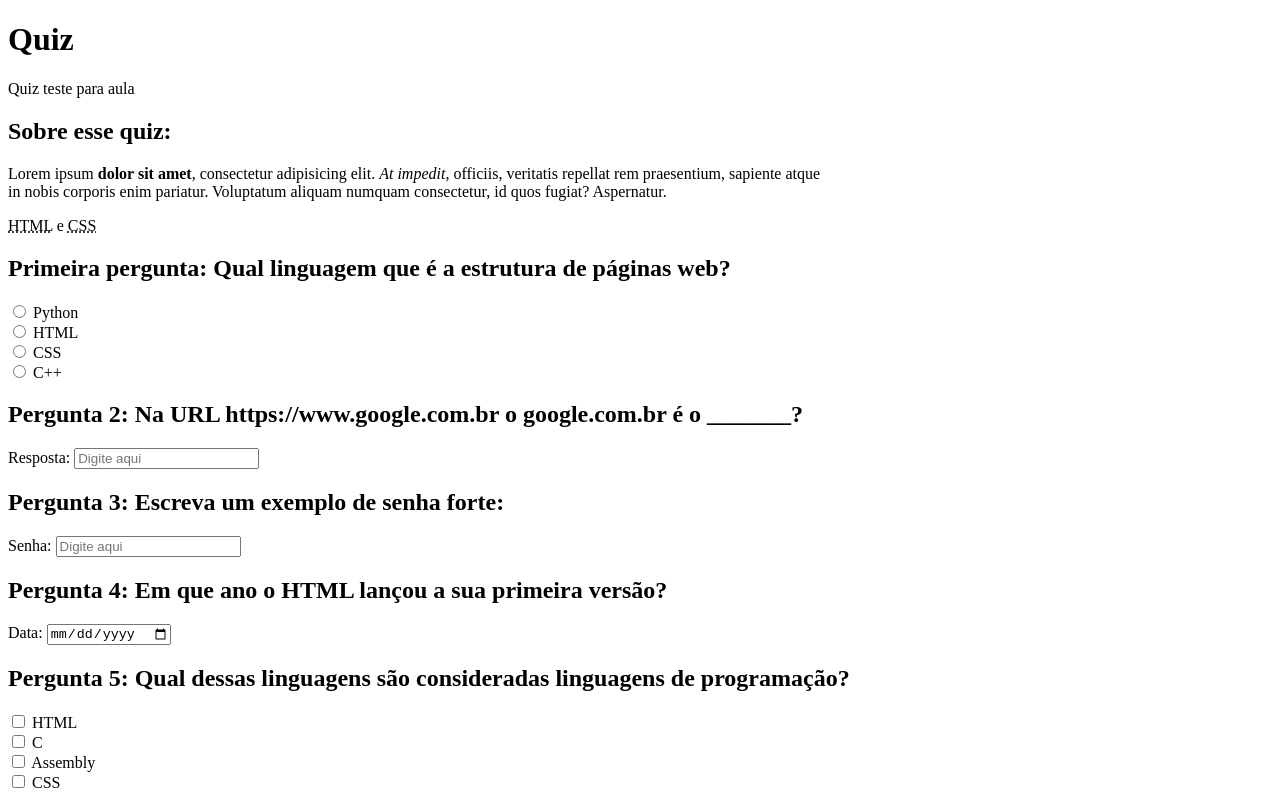
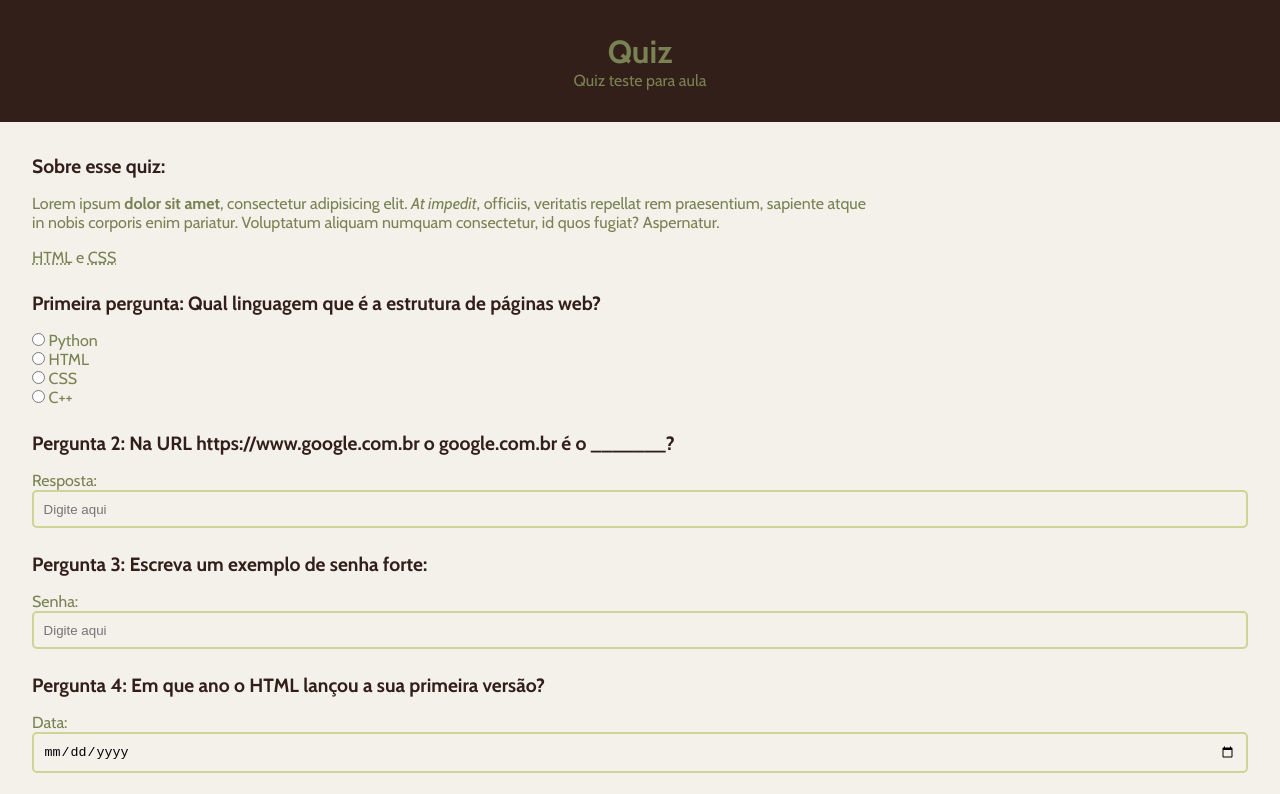
Before and after one commit to CarlosSallet159/HTML, a plain HTML site: page index.html in a window 1280 px wide. Shown: the top 794 px of the page. Drawn offline with nearby package versions, Linux system fonts and the light colour scheme.

Commit message:
adição de css

```diff
--- a/index.html
+++ b/index.html
@@ -5,6 +5,7 @@
     <meta name="viewport" content="width=device-width, initial-scale=1.0">
     <title>Primeira aula</title>
     <meta name="description" content="Quiz interativo">
+    <link rel="stylesheet" href="style.css">
 </head>
 <body>
     <header>
--- /dev/null
+++ b/style.css
@@ -0,0 +1,54 @@
+@import url('https://fonts.googleapis.com/css2?family=Cabin:ital,wght@0,400..700;1,400..700&display=swap');
+* {
+    margin: 0;
+    padding: 0;
+    box-sizing: border-box;
+}
+
+body {
+    background-color: #F4F0EA;
+    color: #798252;
+    font-family: "Cabin", sans-serif;
+    font-weight: 400;
+}
+
+header {
+    padding: 2rem;
+    background-color: #331F19;
+    text-align: center;
+}
+
+main {
+    padding: 2rem;
+    display: flex;
+    flex-direction: column;
+    gap: 1.5rem;
+}
+
+section {
+    display: flex;
+    flex-direction: column;
+    gap: 1rem;
+}
+
+h2 {
+    color: #331F19;
+    font-size: 1.2rem;
+}
+
+input[type="radio"], input[type="checkbox"] {
+    accent-color: #CCD595;
+}
+
+input[type="text"], input[type="password"], input[type="date"], input[type="email"] {
+    width: 100%;
+    padding: 0.6rem;
+    border: 2px solid #CCD595;
+    outline: none;
+    border-radius: 5px;
+    background-color: transparent;
+}
+
+input::placeholder {
+    color: #CBBA7;
+}
```
